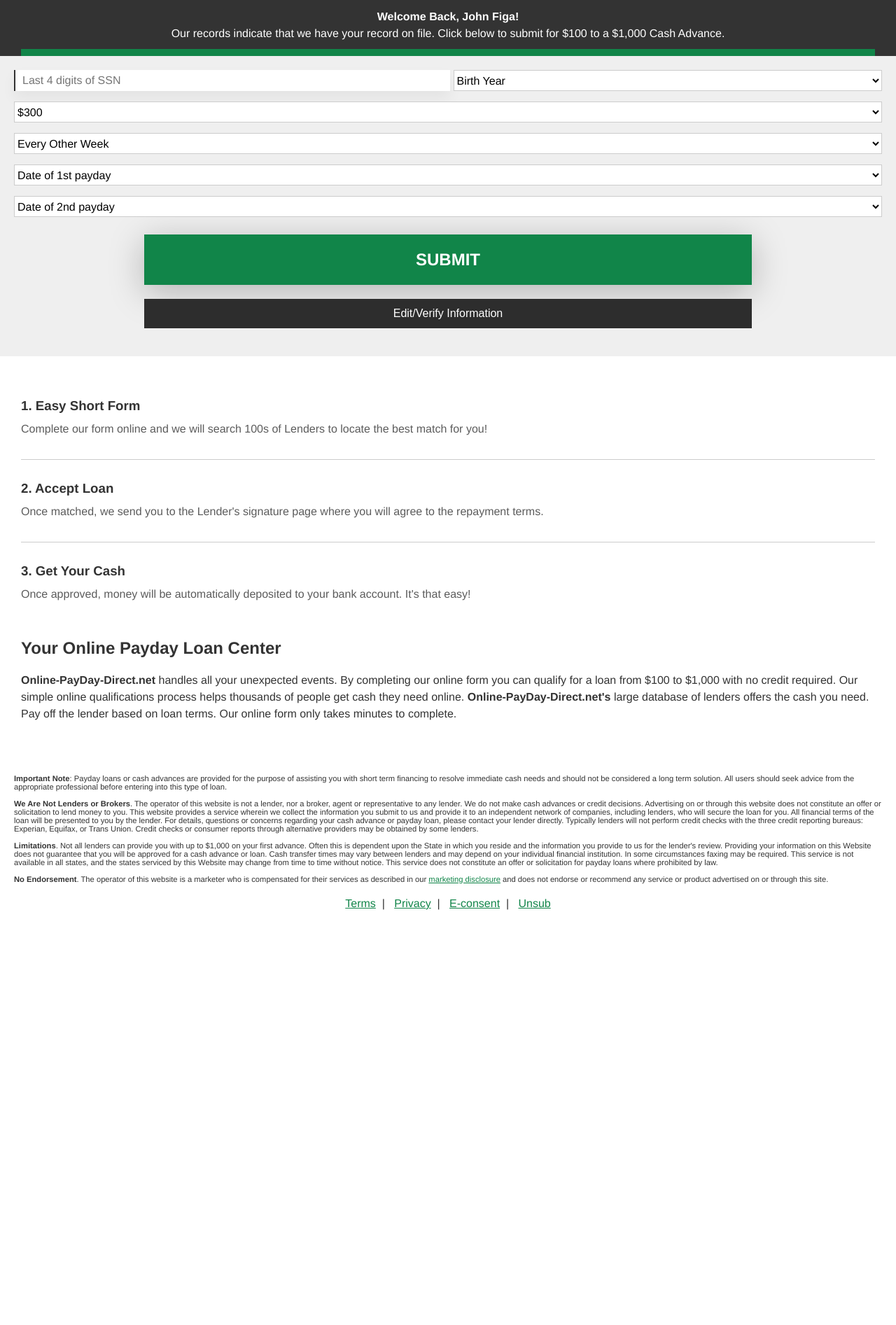
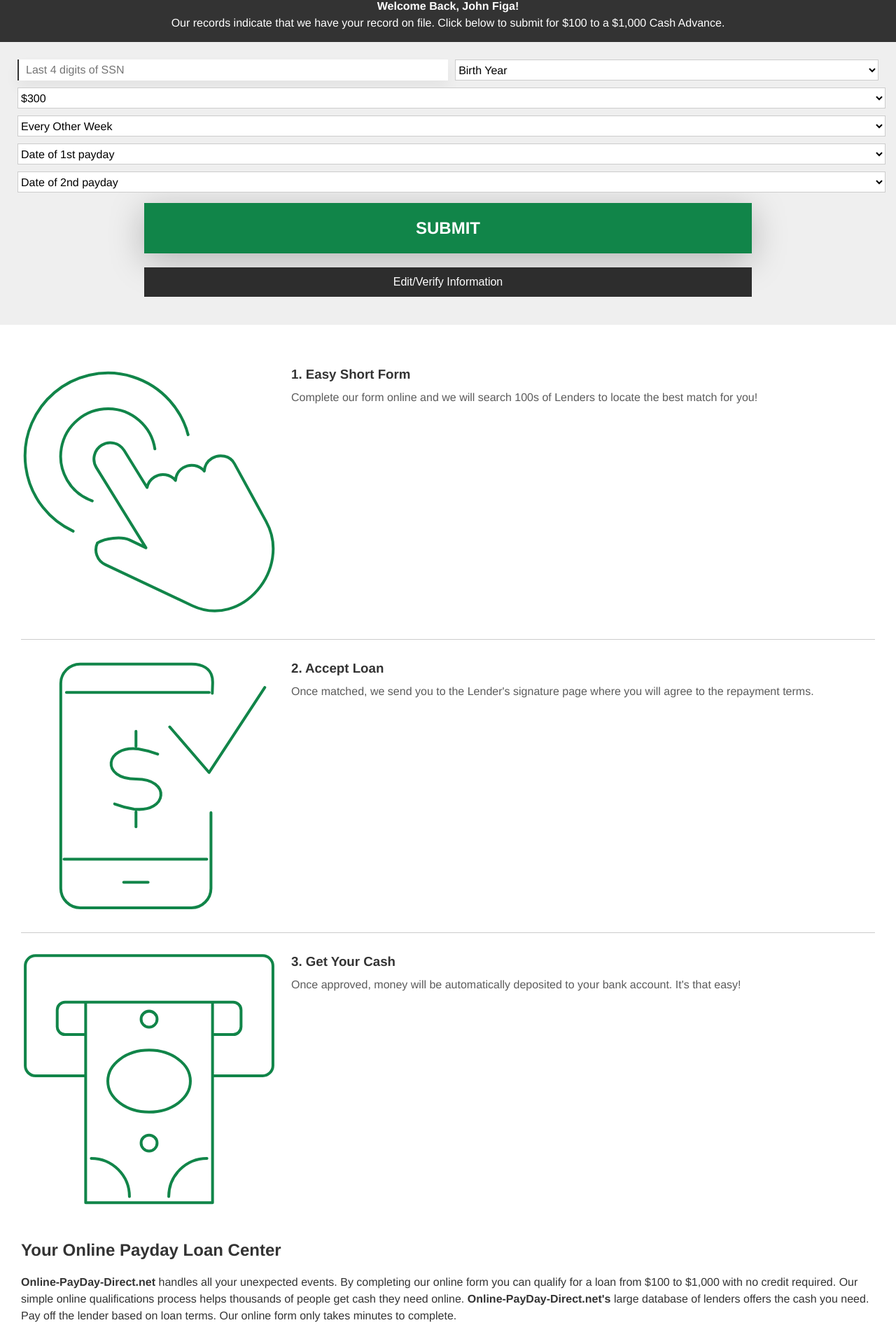
Before and after one commit to IntercomMedia/mobile-template, a plain HTML site: page page4.html in a window 1280 px wide. Shown: the part 52-1945 px from the top of the page at 70% size. Before the commit the page ends 1372 px from the top, so only its background shows below. Drawn offline with Linux system fonts and the light colour scheme; a script that the page names is missing.

Commit message:
More condensing

```diff
--- a/inc/styles.css
+++ b/inc/styles.css
@@ -45,7 +45,6 @@
 	position: relative;
 	color: #fff;
 	position: relative;
-	text-transform: uppercase;
 	background: #333 !important; /* Old browsers */
 	padding: 20px 0;
 	text-align: center;
@@ -347,11 +346,21 @@
 .page4 header{
 	padding: 0;
 }
+
+.page4 header img {
+	height: 30px;
+}
+
+
 .page4 .heading{
-	padding: 10px;
+	padding: 5px ;
 	text-transform: none;
 }
 
+.page4 .heading::after {
+	content: none;
+	display: none;
+}
 .page4 .heading h3 {
 	margin: 5px;
 }
@@ -363,6 +372,7 @@
 .page4 select,
 .page4 input[type="text"] {
 	height: 30px;
+	margin: 5px;
 }
 
 .secure{
@@ -453,23 +463,6 @@
 Portrait and Landscape Styling
 
 =======================================*/
-
-body.portrait h1 span{
-	font-size: 1.35em;
-	color: #fff;
-}
-
-body.landscape h1{
-	font-size: .8em;
-}
-
-body.landscape h4{
-	font-size: .5em;
-}
-
-body.landscape h1 span{
-	color: #fff;
-}
 
 body.landscape form p,
 body.landscape select{
--- a/page4.html
+++ b/page4.html
@@ -35,7 +35,6 @@
     <script type="text/javascript" src="/inc/validate.php?p=2">
 </script>
     <script type="text/javascript" charset="utf-8">
-//<![CDATA[
         function date_time(id) {
             date = new Date;
             year = date.getFullYear();
@@ -174,7 +173,6 @@
                     break;
             }
         }
-    //]]>
     </script>
 </head>
 
@@ -754,28 +752,40 @@
         </form>
 
     <div class="info">
-        <!--#5-->
-
+        <!--#3-->
 <div class="steps">
+		<svg id="Layer_1" data-name="Layer 1" xmlns="http://www.w3.org/2000/svg" viewBox="0 0 131 128">
+			<path class="icon-svg" d="M41.25,40.09h0a8.37,8.37,0,0,1,11.49,2.7L64.46,61.73a8.32,8.32,0,0,1,3.76-5.35h0A8.37,8.37,0,0,1,79,58.11a8.35,8.35,0,0,1,3.93-6.51h0a8.37,8.37,0,0,1,10.78,1.73,8.35,8.35,0,0,1,3.93-6.51h0c3.9-2.42,9.28-1.32,11.49,2.7l16.22,29.62c13.19,24.08-12.27,55-37.86,43L43.09,101.17a8.37,8.37,0,0,1-4-11.11c3.87-2.4,12.21-3.47,16.39-1.5l8.41,4L38.55,51.58a8.37,8.37,0,0,1,2.7-11.49h0Z"/><path class="icon-svg" d="M36.45,68.58A24.23,24.23,0,1,1,68.46,42"/><path class="icon-svg" d="M26.68,84.07A42.39,42.39,0,1,1,85.44,34.76"/>
+		</svg>
 		<div class="steps-copy">
 			<h3>1. Easy Short Form</h3>
-
 			<p>Complete our form online and we will search 100s of Lenders to locate the best match for you!</p>
 		</div>
 	</div>
-
 	<div class="steps">
+		<svg id="Layer_1" data-name="Layer 1" xmlns="http://www.w3.org/2000/svg" viewBox="0 0 131 128">
+			<polyline class="icon-svg" points="76.04 33.84 96.18 57.17 124.66 13.64"/><line class="icon-svg" x1="58.79" y1="36.04" x2="58.79" y2="43.72"/>
+			<line class="icon-svg" x1="58.79" y1="77.22" x2="58.79" y2="84.9"/>
+			<path class="icon-svg" d="M69.92,47.73A50.18,50.18,0,0,0,60,45.08c-17.25-1.94-19.47,15.44-1.1,15.39,17.85-.06,16.17,17.34-1.13,15.39a50.27,50.27,0,0,1-9.91-2.64"/>
+			<path class="icon-svg" d="M97.14,77.71v38.7a9.94,9.94,0,0,1-9.9,9.9h-57a9.93,9.93,0,0,1-9.9-9.9V11.59a9.93,9.93,0,0,1,9.9-9.9h57c4.27,0,11,1.42,10.76,9.71l-0.18,5.22M52.5,113.3H65M22,101.46h73M23.23,16.22h73"/>
+			</svg>
 		<div class="steps-copy">
 			<h3>2. Accept Loan</h3>
-
 			<p>Once matched, we send you to the Lender's signature page where you will agree to the repayment terms.</p>
 		</div>
 	</div>
-
 	<div class="steps">
+		<svg id="Layer_1" data-name="Layer 1" xmlns="http://www.w3.org/2000/svg" viewBox="0 0 131 128">
+			<polyline class="icon-svg" points="33.06 24.93 33.06 127.16 97.94 127.16 97.94 24.93"/>
+			<path class="icon-svg" d="M86.61,65c0-8.74-9.45-15.84-21.11-15.84S44.39,56.22,44.39,65,53.84,80.8,65.5,80.8,86.61,73.71,86.61,65h0Z"/><path class="icon-svg" d="M95.08,104.5A19.53,19.53,0,0,0,75.55,124"/>
+			<path class="icon-svg" d="M35.92,104.5A19.53,19.53,0,0,1,55.45,124"/>
+			<path class="icon-svg" d="M69.59,96.67a4.09,4.09,0,1,0-4.09,4.09,4.09,4.09,0,0,0,4.09-4.09h0Z"/>
+			<path class="icon-svg" d="M69.59,33.31A4.09,4.09,0,1,0,65.5,37.4a4.1,4.1,0,0,0,4.09-4.09h0Z"/>
+			<path class="icon-svg" d="M98.43,41.19h10.09a4.06,4.06,0,0,0,4-4v-8.6a4.07,4.07,0,0,0-4-4h-86a4.08,4.08,0,0,0-4,4v8.6a4.07,4.07,0,0,0,4,4H32.56"/>
+			<path class="icon-svg" d="M32.56,62.3H7.4a5.28,5.28,0,0,1-5.22-5.22v-51A5.24,5.24,0,0,1,7.4.84H123.6a5.28,5.28,0,0,1,5.22,5.22v51a5.32,5.32,0,0,1-5.22,5.22H98.43"/>
+		</svg>
 		<div class="steps-copy">
 			<h3>3. Get Your Cash</h3>
-
 			<p>Once approved, money will be automatically deposited to your bank account. It's that easy!</p>
 		</div>
 	</div><!--/#3-->
```
Also changed, not shown: page5.html (+19 -9 lines). Lines whose indentation alone changed are shown as unchanged.
